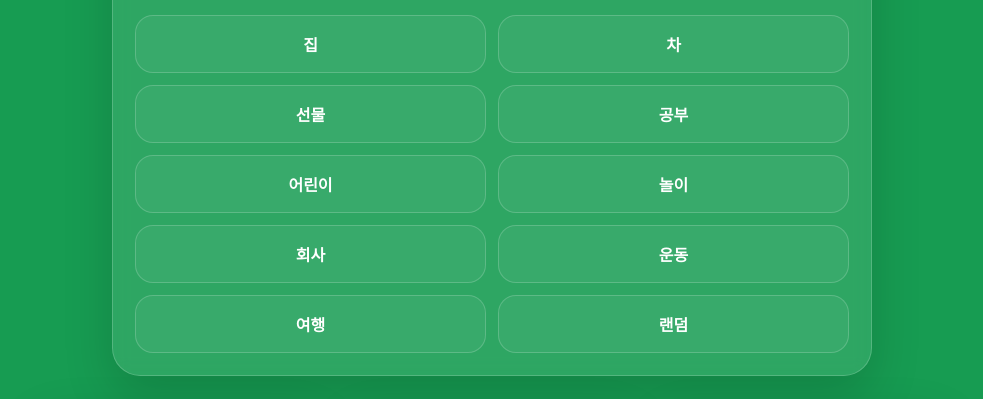
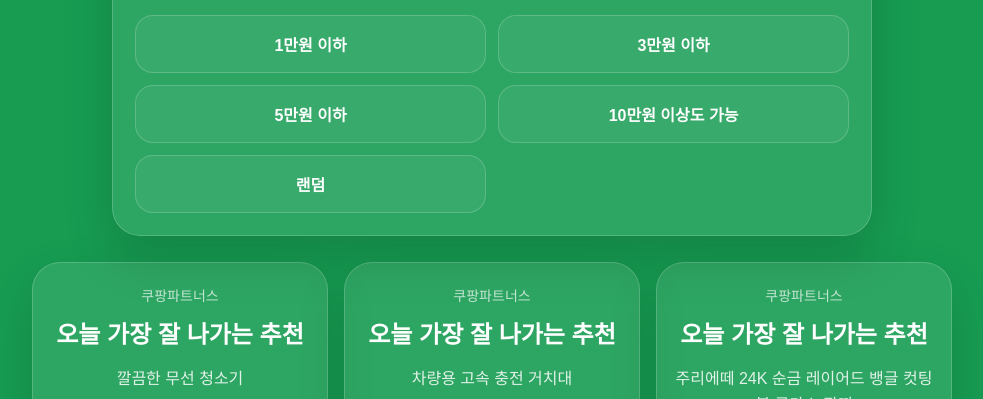
Before and after one commit to joosb15-stack/qnpick-site5, a plain HTML site: page index.html in a window 1280 px wide. Shown: the part 323-722 px from the top of the page, without its empty margins (148-1131 px from the left). Drawn offline with Linux system fonts and the light colour scheme.

Commit message:
Update index.html

```diff
--- a/index.html
+++ b/index.html
@@ -205,17 +205,12 @@
         title: '무엇에 관한 걸 찾고 있나요?',
         subtitle: '큰 카테고리부터 골라주세요',
         options: [
-          { label: '집', scores: { home: 4, living: 2, cleaning: 2 } },
-          { label: '차', scores: { car: 5, gadget: 1 } },
-          { label: '선물', scores: { gift: 5, pretty: 1 } },
-          { label: '공부', scores: { study: 5, gadget: 1 } },
-          { label: '어린이', scores: { kids: 5, toy: 2 } },
-          { label: '놀이', scores: { toy: 4, hobby: 2 } },
-          { label: '회사', scores: { office: 5, gadget: 1 } },
-          { label: '운동', scores: { fitness: 5, outdoor: 1 } },
-          { label: '여행', scores: { travel: 5, outdoor: 2 } },
-          { label: '랜덤', scores: { random: 10 } },
-        ],
+    { label: "1만원 이하", budgetKey: "low", scores: { budgetLow: 4 } },
+    { label: "3만원 이하", budgetKey: "mid", scores: { budgetMid: 4 } },
+    { label: "5만원 이하", budgetKey: "midHigh", scores: { budgetMidHigh: 4 } },
+    { label: "10만원 이상도 가능", budgetKey: "high", scores: { budgetHigh: 4 } },
+    { label: "랜덤", budgetKey: "random", scores: { random: 5 } },
+  ],
       },
       {
         id: 'budget',
@@ -260,6 +255,7 @@
       { id: 2, category: 'car', name: '차량용 고속 충전 거치대', price: '2만~5만원대', reason: '운전할 때 바로 체감되는 인기 실용템', tags: ['차','편의','실사용'], image: 'https://images.unsplash.com/photo-1503376780353-7e6692767b70?auto=format&fit=crop&w=1200&q=80', link: 'https://partners.coupang.com/' },
       {
   id: 3,
+  budget: 'high',
   category: 'gift',
   name: '주리에떼 24K 순금 레이어드 뱅글 컷팅볼 루카스 팔찌',
   price: '1,088,800원',
@@ -312,7 +308,16 @@
       if (!isFinished) return null;
       const scoreMap = calculateScores(answers);
       const topCategories = getTopCategories(scoreMap);
-      const matchedProducts = PRODUCTS.filter((product) => topCategories.includes(product.category)).slice(0, 6);
+      const budgetAnswer = answers.find((answer) => answer.budgetKey);
+const selectedBudget = budgetAnswer?.budgetKey || "random";
+
+const matchedProducts = PRODUCTS.filter((product) => {
+  const categoryMatch = topCategories.includes(product.category);
+  const budgetMatch =
+    selectedBudget === "random" || product.budget === selectedBudget;
+
+  return categoryMatch && budgetMatch;
+}).slice(0, 6);
       return { scoreMap, topCategories, matchedProducts };
     }
 
```
